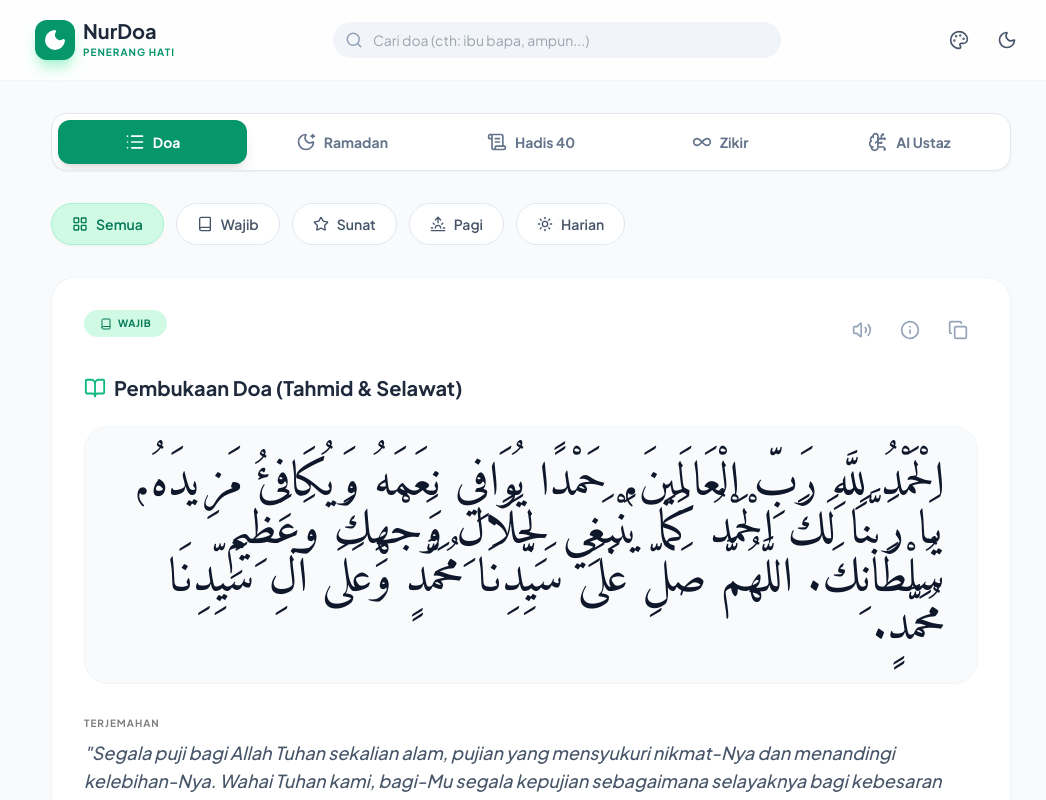
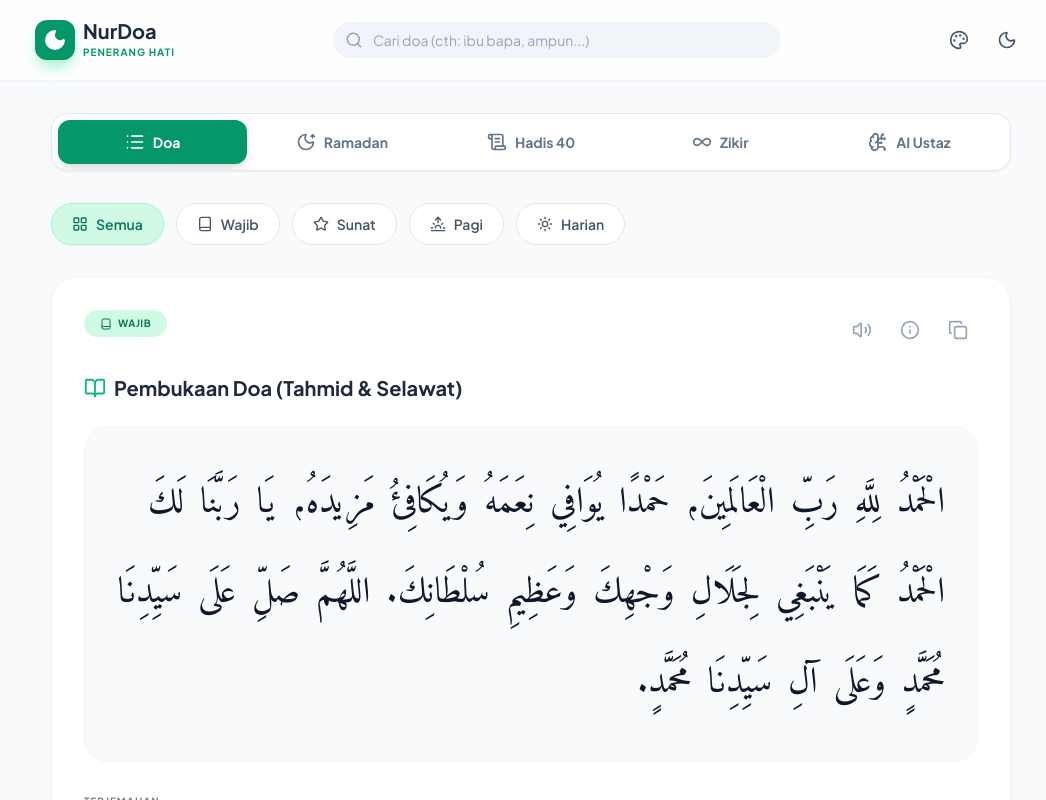
Before and after one commit to brisbanefusion/nurdoa, a React (Vite) app: page / in a window 1280 px wide. Shown: the top 800 px of the page, without its empty margins (109-1155 px from the left). Built offline with nearby package versions, Linux system fonts and the light colour scheme.

Commit message:
Optimize typography for Arabic text on desktop web devices

```diff
--- a/components/DuaCard.tsx
+++ b/components/DuaCard.tsx
@@ -93,11 +93,10 @@ const DuaCard: React.FC<DuaCardProps> = ({ dua }) => {
             <button
               onClick={handleToggleAudio}
               disabled={isLoadingAudio}
-              className={`p-2.5 rounded-xl transition-all ${
-                isPlaying
-                ? 'text-white bg-slate-900 dark:bg-white dark:text-slate-900 shadow-lg'
-                : 'text-slate-400 dark:text-slate-500 hover:text-slate-900 dark:hover:text-white hover:bg-slate-100 dark:hover:bg-slate-800'
-              }`}
+              className={`p-2.5 rounded-xl transition-all ${isPlaying
+                  ? 'text-white bg-slate-900 dark:bg-white dark:text-slate-900 shadow-lg'
+                  : 'text-slate-400 dark:text-slate-500 hover:text-slate-900 dark:hover:text-white hover:bg-slate-100 dark:hover:bg-slate-800'
+                }`}
               title={isPlaying ? "Berhenti" : "Dengar Bacaan"}
             >
               {isLoadingAudio ? (
@@ -130,7 +129,7 @@ const DuaCard: React.FC<DuaCardProps> = ({ dua }) => {
           {dua.title}
         </h3>
 
-        <div className={`arabic-text text-3xl md:text-5xl leading-[2] text-right mb-8 text-slate-900 dark:text-white bg-slate-50 dark:bg-slate-800/50 p-8 rounded-3xl border border-slate-100 dark:border-slate-800 transition-all ${isPlaying ? 'ring-4 ring-slate-900/5 dark:ring-white/5 border-slate-300 dark:border-slate-600' : ''}`}>
+        <div className={`arabic-text text-3xl md:text-4xl leading-[2] md:leading-[2.5] text-right mb-8 text-slate-900 dark:text-white bg-slate-50 dark:bg-slate-800/50 p-8 rounded-3xl border border-slate-100 dark:border-slate-800 transition-all ${isPlaying ? 'ring-4 ring-slate-900/5 dark:ring-white/5 border-slate-300 dark:border-slate-600' : ''}`}>
           {dua.arabic}
         </div>
 
--- a/index.html
+++ b/index.html
@@ -1,6 +1,6 @@
-
 <!DOCTYPE html>
 <html lang="ms">
+
 <head>
     <meta charset="UTF-8">
     <meta name="viewport" content="width=device-width, initial-scale=1.0">
@@ -21,19 +21,25 @@
     </script>
     <link rel="preconnect" href="https://fonts.googleapis.com">
     <link rel="preconnect" href="https://fonts.gstatic.com" crossorigin>
-    <link href="https://fonts.googleapis.com/css2?family=Amiri:wght@400;700&family=Plus+Jakarta+Sans:wght@300;400;500;600;700&display=swap" rel="stylesheet">
+    <link
+        href="https://fonts.googleapis.com/css2?family=Amiri:wght@400;700&family=Plus+Jakarta+Sans:wght@300;400;500;600;700&display=swap"
+        rel="stylesheet">
     <style>
         body {
             font-family: 'Plus Jakarta Sans', sans-serif;
             transition: background-color 0.3s ease, color 0.3s ease;
         }
+
         .arabic-text {
             font-family: 'Amiri', serif;
             direction: rtl;
+            word-spacing: 0.15em;
         }
+
         .scrollbar-hide::-webkit-scrollbar {
             display: none;
         }
+
         .scrollbar-hide {
             -ms-overflow-style: none;
             scrollbar-width: none;
@@ -41,8 +47,10 @@
     </style>
 
 </head>
+
 <body class="bg-slate-50 dark:bg-slate-950 transition-colors duration-300">
     <div id="root"></div>
-<script type="module" src="/index.tsx"></script>
+    <script type="module" src="/index.tsx"></script>
 </body>
+
 </html>
```
